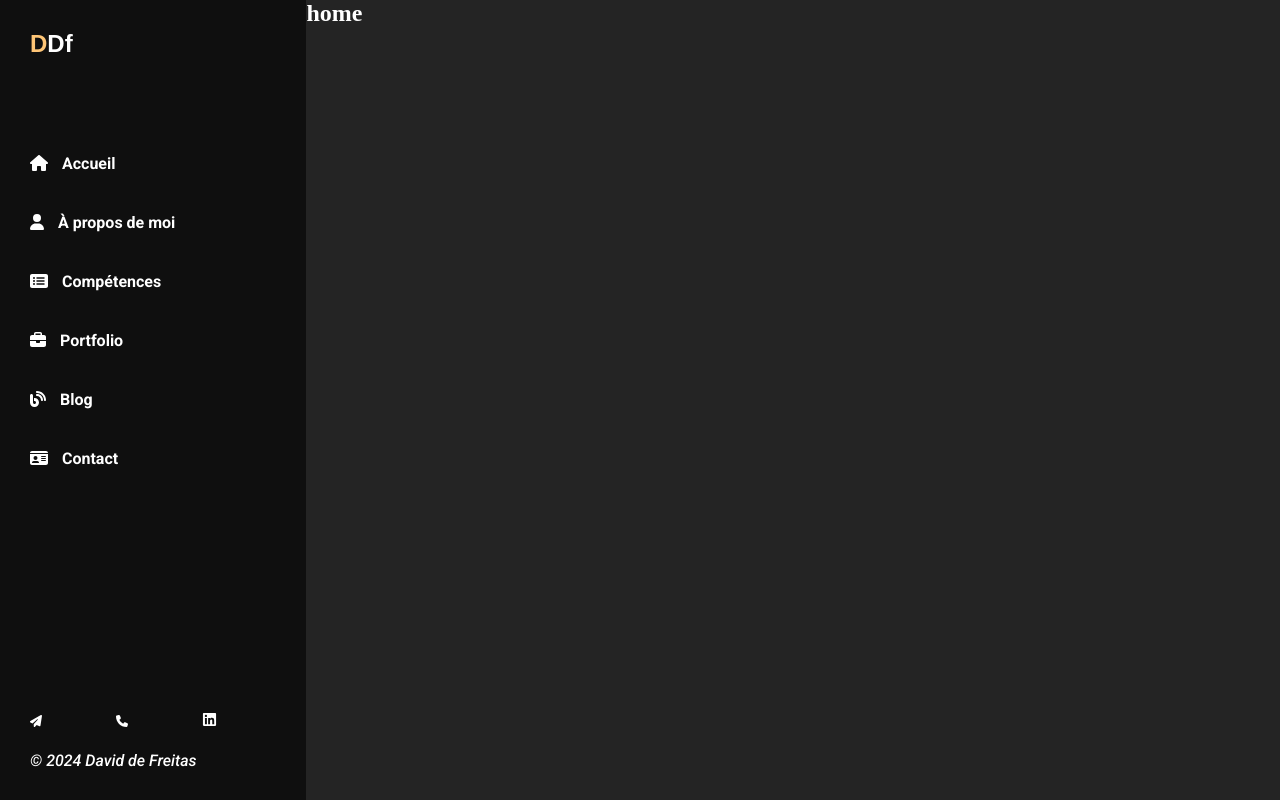
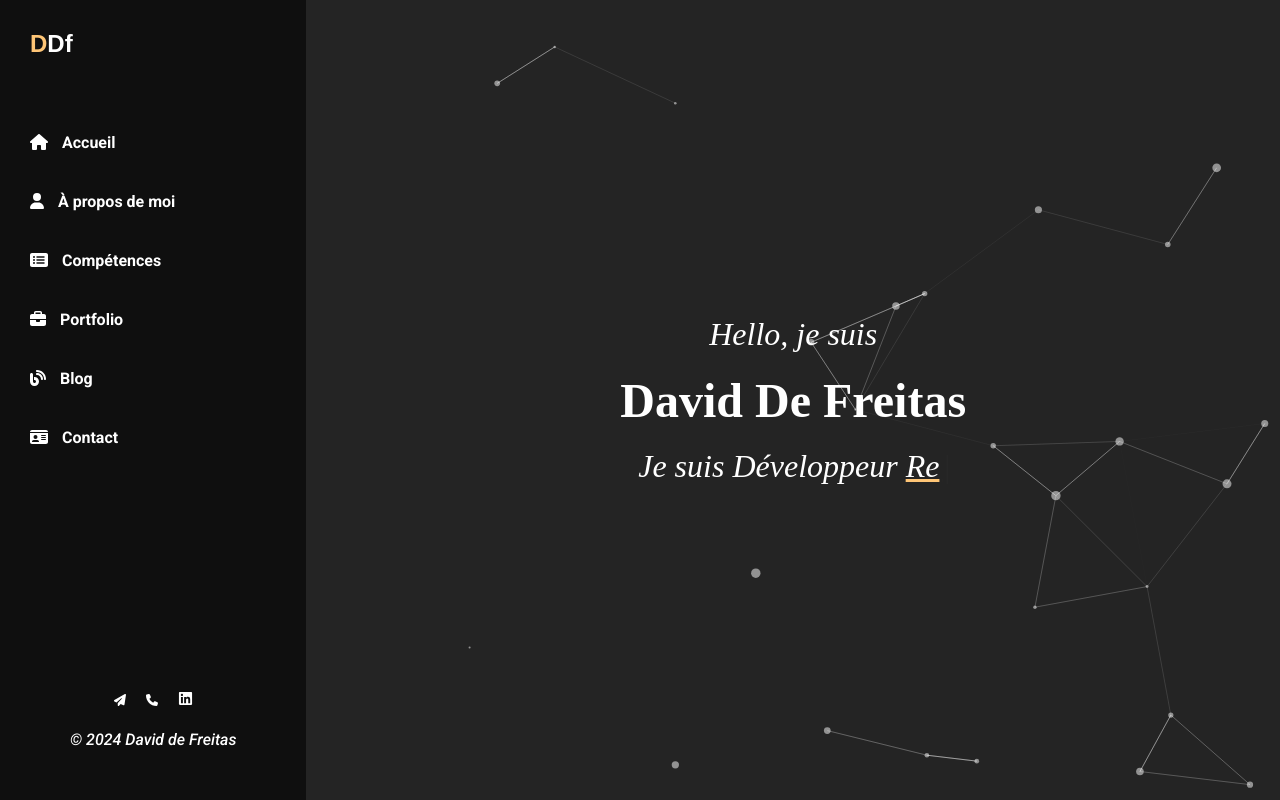
Before and after one commit to D-D-f/PortfolioWork, a React (Vite) app: page / in a window 1280 px wide. Built offline with nearby package versions, Linux system fonts and the light colour scheme; a web font is replaced by a local one.

Commit message:
add particules page home

```diff
--- a/src/Component/Footer/Footer.css
+++ b/src/Component/Footer/Footer.css
@@ -1,3 +1,14 @@
+footer {
+  z-index: 1;
+  height: 100px;
+  background-color: var(--backgroundHeadBand);
+  color: white;
+  display: flex;
+  flex-direction: column;
+  align-items: center;
+  justify-content: center;
+}
+
 @media screen and (min-width: 860px) {
   .footer {
     display: none;
--- a/src/Component/HeadBand/HeadBand.css
+++ b/src/Component/HeadBand/HeadBand.css
@@ -7,6 +7,7 @@
   height: 100%;
   padding: 30px;
   width: 30%;
+  z-index: 1;
 }
 
 .Headband h1 {
@@ -37,7 +38,7 @@
 
 .all-icons {
   display: flex;
-  gap: 30%;
+  gap: 20px;
   cursor: pointer;
   margin-bottom: 20px;
 }
--- a/src/Component/Header/Header.css
+++ b/src/Component/Header/Header.css
@@ -5,6 +5,7 @@
   background-color: var(--backgroundHeadBand);
   color: white;
   padding: 20px;
+  z-index: 1;
 }
 
 .header h1 {
--- a/src/Component/Home/Home.css
+++ b/src/Component/Home/Home.css
@@ -1,5 +1,31 @@
 .home-page {
   width: 100%;
-  background-color: var(--backgroundMainPage);
   color: white;
+  display: flex;
+  flex-direction: column;
+  justify-content: center;
+  align-items: center;
 }
+
+.text-content {
+  z-index: 1;
+  display: flex;
+  flex-direction: column;
+  align-items: center;
+  gap: 20px;
+}
+
+.home-page span {
+  text-decoration: underline;
+  text-decoration-color: var(--secondColor);
+}
+
+.home-page p {
+  font-size: 2rem;
+  font-style: italic;
+}
+
+.home-page h2 {
+  font-size: 3rem;
+  z-index: 1;
+}
--- a/src/Component/Home/Home.tsx
+++ b/src/Component/Home/Home.tsx
@@ -1,9 +1,119 @@
 import "./Home.css";
+import { Typewriter } from "react-simple-typewriter";
+import { useEffect, useMemo, useState } from "react";
+import Particles, { initParticlesEngine } from "@tsparticles/react";
+import { loadSlim } from "@tsparticles/slim";
 
 const Home = () => {
+  const [init, setInit] = useState(false);
+  useEffect(() => {
+    initParticlesEngine(async (engine) => {
+      await loadSlim(engine);
+    }).then(() => {
+      setInit(true);
+    });
+  }, []);
+
+  const particlesLoaded = (container) => {
+    console.log(container);
+  };
+
+  const options = useMemo(
+    () => ({
+      background: {
+        color: {
+          value: "#242424",
+        },
+      },
+      fpsLimit: 120,
+      interactivity: {
+        events: {
+          onClick: {
+            enable: true,
+            mode: "push",
+          },
+          onHover: {
+            enable: true,
+            mode: "repulse",
+          },
+        },
+        modes: {
+          push: {
+            quantity: 4,
+          },
+          repulse: {
+            distance: 200,
+            duration: 0.4,
+          },
+        },
+      },
+      particles: {
+        color: {
+          value: "#ffffff",
+        },
+        links: {
+          color: "#ffffff",
+          distance: 150,
+          enable: true,
+          opacity: 0.5,
+          width: 1,
+        },
+        move: {
+          direction: "none",
+          enable: true,
+          outModes: {
+            default: "bounce",
+          },
+          random: false,
+          speed: 6,
+          straight: false,
+        },
+        number: {
+          density: {
+            enable: true,
+          },
+          value: 80,
+        },
+        opacity: {
+          value: 0.5,
+        },
+        shape: {
+          type: "circle",
+        },
+        size: {
+          value: { min: 1, max: 5 },
+        },
+      },
+      detectRetina: true,
+    }),
+    []
+  );
+
   return (
     <section className="home-page">
-      <h1>home</h1>
+      {init && (
+        <Particles
+          id="tsparticles"
+          particlesLoaded={particlesLoaded}
+          options={options}
+        />
+      )}
+      <div className="text-content">
+        <p>Hello, je suis</p>
+        <h2>David De Freitas</h2>
+        <p>
+          Je suis Développeur{" "}
+          <Typewriter
+            words={["React", "TypeScript"]}
+            loop={Infinity}
+            cursor
+            cursorStyle="|"
+            typeSpeed={70}
+            deleteSpeed={50}
+            delaySpeed={1000}
+          />
+        </p>
+      </div>
     </section>
   );
 };
--- a/src/Pages/MainPage.css
+++ b/src/Pages/MainPage.css
@@ -6,5 +6,6 @@
   .main-container {
     display: flex;
     flex-direction: column;
+    justify-content: space-between;
   }
 }
```
Also changed, not shown: package.json (+6 -1 lines), src/asset/img/David.png (added), 1 other file (tests, documents, lock files or other folders).
